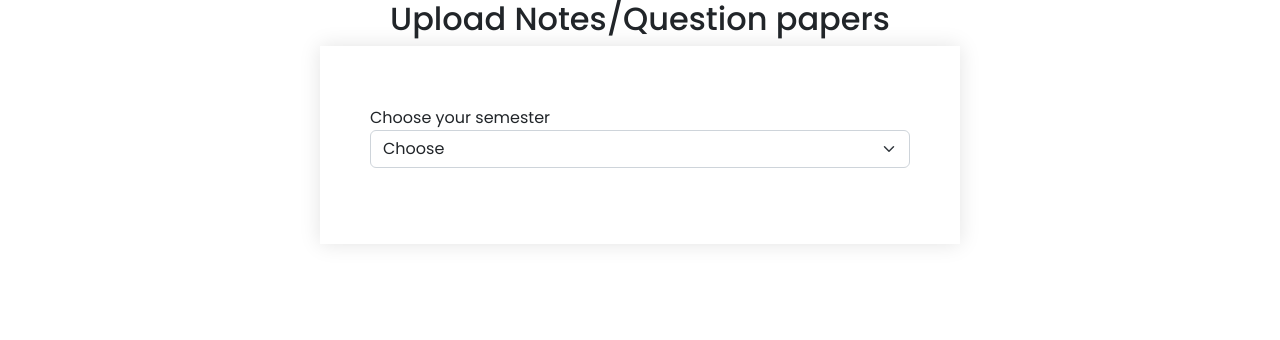
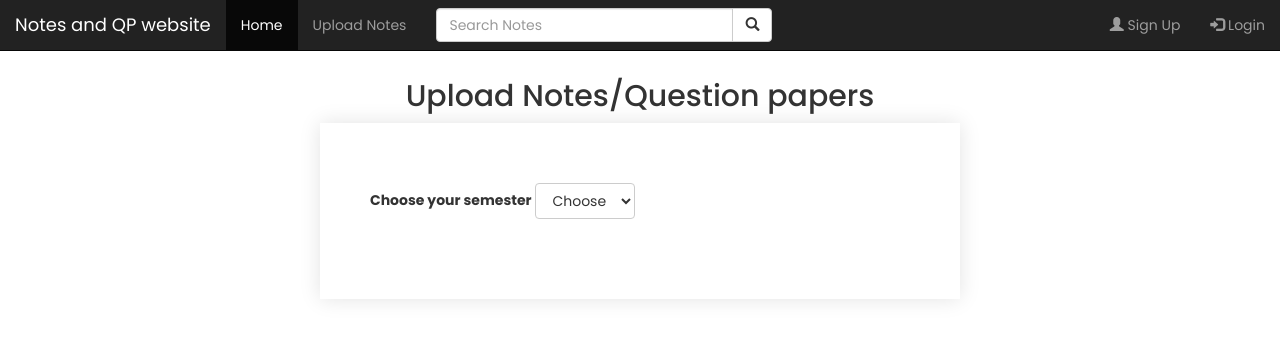
Before and after one commit to Rakesh-1-7/userlogin, a Django app: page /upload in a window 1280 px wide. Shown: the top 340 px of the page. Run offline with Django 4.2, Linux system fonts and the light colour scheme; some libraries are stand-ins or nearby versions.

Commit message:
minor changes

```diff
--- a/authentication/views.py
+++ b/authentication/views.py
@@ -125,7 +125,7 @@ def signin(request):
             login(request, user)
             fname = user.first_name
             messages.success(request, "Logged In Sucessfully!!")
-            return render(request, "authentication/index.html",{"fname":fname})
+            return render(request, "authentication/home/home.html",{"fname":fname})
         else:
             messages.error(request, "Bad Credentials!!")
             return redirect('home')
--- a/templates/authentication/upload/index.html
+++ b/templates/authentication/upload/index.html
@@ -1,5 +1,6 @@
 <!DOCTYPE html>
 <html lang="en">
+
 <head>
   <meta charset="UTF-8" />
   <meta http-equiv="X-UA-Compatible" content="IE=edge" />
@@ -7,8 +8,65 @@
   <link rel="stylesheet" href="style.css" />
   <title>Notes Upload</title>
   <!-- CSS only -->
-<link href="https://cdn.jsdelivr.net/npm/bootstrap@5.2.3/dist/css/bootstrap.min.css" rel="stylesheet" integrity="sha384-rbsA2VBKQhggwzxH7pPCaAqO46MgnOM80zW1RWuH61DGLwZJEdK2Kadq2F9CUG65" crossorigin="anonymous">
+  <link rel="stylesheet" href="https://maxcdn.bootstrapcdn.com/bootstrap/3.4.1/css/bootstrap.min.css">
+  <script src="https://ajax.googleapis.com/ajax/libs/jquery/3.6.0/jquery.min.js"></script>
 
+  <!-- <link href="https://cdn.jsdelivr.net/npm/bootstrap@5.2.3/dist/css/bootstrap.min.css" rel="stylesheet" integrity="sha384-rbsA2VBKQhggwzxH7pPCaAqO46MgnOM80zW1RWuH61DGLwZJEdK2Kadq2F9CUG65" crossorigin="anonymous"> -->
+
+  <style>
+    @import url("https://fonts.googleapis.com/css2?family=Poppins:ital,wght@0,100;0,200;0,300;0,400;0,500;0,600;0,700;0,800;0,900;1,100;1,200;1,300;1,400;1,500;1,600;1,700;1,800;1,900&display=swap");
+
+    * {
+      padding: 0;
+      box-sizing: border-box;
+      font-family: "Poppins", sans-serif;
+      margin: auto;
+    }
+
+    body {
+      /* background-color: rgb(189, 235, 189); */
+    }
+
+
+    form {
+      /* width: 100%; */
+
+      min-width: 50vw;
+      max-width: fit-content;
+      flex-direction: column;
+      align-items: center;
+      justify-content: space-between;
+      border: 0px 0px 20px solid white;
+      box-shadow: 0px 0px 20px rgba(0, 0, 0, 0.112);
+      padding: 60px 50px;
+      position: relative;
+
+    }
+
+    .box {
+      display: flex;
+      flex-direction: row;
+      padding: 10px 5px;
+      width: 100%;
+      position: relative;
+      align-items: center;
+      justify-content: center;
+      position: relative;
+      height: 100%;
+    }
+
+    .box {
+      display: none;
+    }
+
+    .mb-3 {
+      display: none;
+    }
+
+    .input-group mb-3 {
+      display: none;
+    }
+  </style>
 </head>
 <script type="text/javascript">
   var sem3 = [
@@ -123,16 +181,52 @@
 </script>
 
 <body>
-    <div class="container" style="width: 100vw;">
+  <nav class="navbar navbar-inverse navbar-fixed-top">
+    <div class="container-fluid">
+      <div class="navbar-header">
+        <button type="button" class="navbar-toggle" data-toggle="collapse" data-target="#myNavbar">
+          <span class="icon-bar"></span>
+          <span class="icon-bar"></span>
+          <span class="icon-bar"></span>
+        </button>
+        <a class="navbar-brand" href="/">Notes and QP website</a>
+      </div>
+      <div class="collapse navbar-collapse" id="myNavbar">
+        <ul class="nav navbar-nav">
+          <li class="active"><a href="/">Home</a></li>
+          <li><a href="/upload">Upload Notes</a></li>
+        </ul>
+        <ul class="nav navbar-nav navbar-right">
+          {% if user.is_authenticated %}
+          <li><a href="/signout"><span class="glyphicon glyphicon-log-in"></span> logout</a></li>
+          {% else %}
+          <li><a href="/signup"><span class="glyphicon glyphicon-user"></span> Sign Up</a></li>
+
+          <li><a href="/signin"><span class="glyphicon glyphicon-log-in"></span> Login</a></li>
+          {% endif %}
+        </ul>
+        <form class="navbar-form navbar-left" action="#">
+          <div class="input-group">
+            <input type="text" class="form-control" placeholder="Search Notes" name="search">
+            <div class="input-group-btn">
+              <button class="btn btn-default" type="submit">
+                <i class="glyphicon glyphicon-search"></i>
+              </button>
+            </div>
+          </div>
+        </form>
+      </div>
+    </div>
+  </nav>
+  <br>
+  <br>
+  <br>
+  <div class="dropdown" style="width: 100vw;">
     <h2 style="text-align: center;">Upload Notes/Question papers</h2>
     <form action="" method="post">
       <div class="mb-3" id="1" style="display: block">
         <label for="semester">Choose your semester</label>
-          <select class="form-select"
-            name="semester"
-            id="semester"
-            onchange="populate1(this.id, 'course','2')"
-          >
+        <select class="btn btn-default dropdown-toggle" name="semester" id="semester" onchange="populate1(this.id, 'course','2')">
           <option value="" selected>Choose</option>
           <!-- <option value="1">1</option>
             <option value="2">2</option> -->
@@ -146,38 +240,31 @@
       </div>
       <div class="mb-3" id="2">
         <label for="course">Choose your course</label>
-          <select
-            name="course"
-            id="course"
-            onchange="document.getElementById('3').style.display = 'block'"
-            class="form-select"
-          ></select>
+        <select class="btn btn-default dropdown-toggle" name="course" id="course" onchange="document.getElementById('3').style.display = 'block'"
+          class="form-select"></select>
       </div>
-        <div
-          class="mb-3"
-          id="3"
-          onchange="document.getElementById('4').style.display = 'block'"
-        >
+      <br>
+      <div class="mb-3" id="3" onchange="document.getElementById('4').style.display = 'block'">
         <label for="notes">Choose your notes</label>
-          <select name="notes" id="notes" class="form-select">
+        <select class="btn btn-default dropdown-toggle" name="notes" id="notes" class="form-select">
           <option value="" selected>Choose</option>
           <option value="notes">Notes</option>
           <option value="cie">CIE</option>
           <option value="see">SEE</option>
         </select>
       </div>
-        <div
-          class="mb-3"
-          id="4"
-          onchange="document.getElementById('5').style.display = 'block'"
-        >
+      <div class="mb-3" id="4" onchange="document.getElementById('5').style.display = 'block'">
         <label for="myfile">Upload files:</label>
         <input class="form-control" type="file" id="myfile" name="myfile" multiple /><br /><br />
       </div>
       <div class="mb-3" id="5">
-          <button type="button" class="btn btn-outline-primary">Primary</button>
+        <!-- <button type="button" class="btn btn-outline-primary">Submit</button> -->
+        <button type="button" class="btn btn-primary">Upload</button>
       </div>
     </form>
   </div>
+    <script src="https://maxcdn.bootstrapcdn.com/bootstrap/3.4.1/js/bootstrap.min.js"></script>
+
 </body>
+
 </html>
```
Also changed, not shown: templates/authentication/home/home.html (+13 -2 lines), db.sqlite3. Lines whose indentation alone changed are shown as unchanged.
